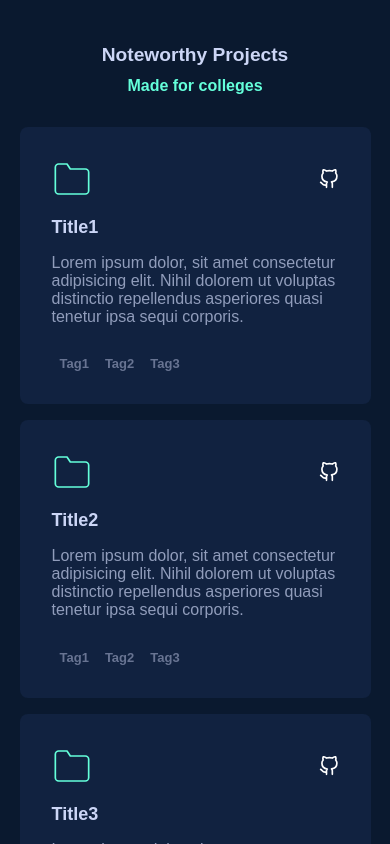
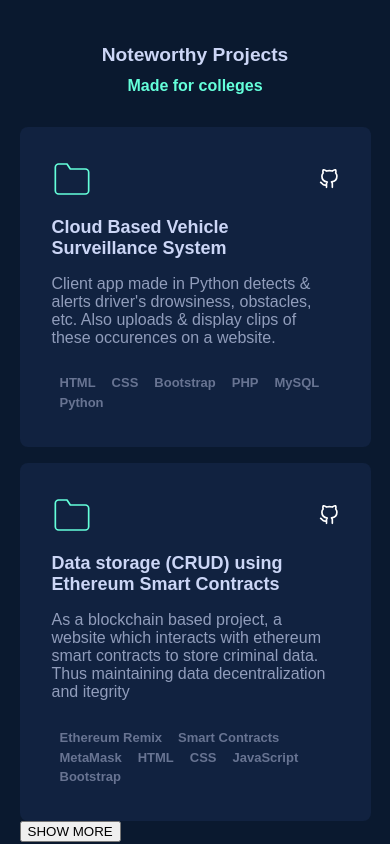
Before and after one commit to nishant-10/portfolio, a React (Create React App) app: page / in a window 390 px wide. Shown: the part 1900-2744 px from the top of the page. Built offline with nearby package versions, Linux system fonts and the light colour scheme.

Commit message:
fixed card css and added show more button

```diff
--- a/package.json
+++ b/package.json
@@ -1,6 +1,8 @@
 {
-  "name": "portfolio",
-  "version": "0.1.0",
+  "name": "hostinger-react",
+  "homepage": "http://www.nishantjoshi.com",
+  "version": "1.0.0",
+  "description": "my react application",
   "private": true,
   "dependencies": {
     "@emotion/react": "^11.9.0",
--- a/src/components/Cards.js
+++ b/src/components/Cards.js
@@ -46,7 +46,53 @@ const listItems = data.projects.map((projectitem) => (
     </div>
   </>
 ));
-function Cards() {
-  return listItems;
+function Cards(props) {
+  return (
+    <>
+      {data.projects.slice(0, props.visiblecards).map((projectitem) => (
+        <div className="singleCard">
+          <div className="cardTop">
+            <svg
+              xmlns="http://www.w3.org/2000/svg"
+              role="img"
+              viewBox="0 0 24 24"
+              fill="none"
+              stroke="currentColor"
+              stroke-width="1"
+              stroke-linecap="round"
+              stroke-linejoin="round"
+              class="feather feather-folder cardicon"
+            >
+              <title>Folder</title>
+              <path d="M22 19a2 2 0 0 1-2 2H4a2 2 0 0 1-2-2V5a2 2 0 0 1 2-2h5l2 3h9a2 2 0 0 1 2 2z"></path>
+            </svg>
+            <svg
+              xmlns="http://www.w3.org/2000/svg"
+              role="img"
+              viewBox="0 0 24 24"
+              fill="none"
+              stroke="currentColor"
+              stroke-width="2"
+              stroke-linecap="round"
+              stroke-linejoin="round"
+              class="feather feather-github cardicon"
+            >
+              <title>GitHub</title>
+              <path d="M9 19c-5 1.5-5-2.5-7-3m14 6v-3.87a3.37 3.37 0 0 0-.94-2.61c3.14-.35 6.44-1.54 6.44-7A5.44 5.44 0 0 0 20 4.77 5.07 5.07 0 0 0 19.91 1S18.73.65 16 2.48a13.38 13.38 0 0 0-7 0C6.27.65 5.09 1 5.09 1A5.07 5.07 0 0 0 5 4.77a5.44 5.44 0 0 0-1.5 3.78c0 5.42 3.3 6.61 6.44 7A3.37 3.37 0 0 0 9 18.13V22"></path>
+            </svg>
+          </div>
+          <div className="cardContent">
+            <p className="cardp projectTitle">{projectitem.Title}</p>
+            <p className="cardp projectSubtitle">{projectitem.Description}</p>
+          </div>
+          <div className="cardTags">
+            {projectitem.Tags.map((Tag) => (
+              <h1 className="projectTag">{Tag}</h1>
+            ))}
+          </div>
+        </div>
+      ))}
+    </>
+  );
 }
 export default Cards;
--- a/src/components/ProjectCards.js
+++ b/src/components/ProjectCards.js
@@ -1,16 +1,44 @@
-import React from "react";
+import React, { useState } from "react";
+import ReactDOM from "react-dom";
 import "../css/projectcards.css";
 import Cards from "./Cards";
 const data = require("../data/ProjectsCard.json");
 function ProjectCards() {
+  const [visible, setVisible] = useState(2);
+  const [allCardsShown, setallCardsShown] = useState(false);
+  const morecards = () => {
+    let element = document.getElementById("showMoreButt");
+    // var t = ReactDOM.findDOMNode(element);
+    // element.innerText = "SHOW LESS";
+
+    if (visible < data.projects.length) {
+      element.innerText = "SHOW MORE";
+      setVisible((prevValue) => prevValue + 2);
+    }
+    if (visible >= data.projects.length - 2) {
+      if (allCardsShown) {
+        element.innerText = "SHOW MORE";
+        setallCardsShown(false);
+        setVisible(2);
+      }
+      if (!allCardsShown) {
+        setallCardsShown(true);
+        element.innerText = "SHOW LESS";
+        setVisible((prevValue) => prevValue + 2);
+      }
+    }
+  };
   return (
     <>
       <div className="cardArea">
         <h1 className="cah1 cardAreaTitle">Noteworthy Projects</h1>
         <h1 className="cah1 cardAreaSubTitle">Made for colleges</h1>
         <div className="cards">
-          <Cards />
+          <Cards visiblecards={visible} />
         </div>
+        <button id="showMoreButt" onClick={morecards}>
+          SHOW MORE
+        </button>
       </div>
     </>
   );
--- a/src/css/cards.css
+++ b/src/css/cards.css
@@ -49,11 +49,29 @@
   color: #919dbb;
   font-size: 1rem;
   text-align: left;
+  height: 6rem;
   margin: 1rem 0 1.8rem 0;
 }
+
+.cardTags {
+  display: flex;
+  flex-direction: row;
+  flex-wrap: wrap;
+}
 .projectTag {
-  margin: 0 0.5rem 0 0.5rem;
+  margin: 0 0.5rem 0.3rem 0.5rem;
   display: inline;
   font-size: small;
+
   color: #687492;
 }
+@media only screen and (max-width: 1300px) {
+  .projectSubtitle {
+    height: 9rem;
+  }
+}
+@media only screen and (max-width: 1200px) {
+  .projectSubtitle {
+    height: auto;
+  }
+}
--- a/src/css/projectcards.css
+++ b/src/css/projectcards.css
@@ -28,8 +28,11 @@
 }
 
 @media only screen and (max-width: 1200px) {
+  .cardArea {
+    margin: 0 14% 0 14%;
+  }
   .cards {
-    grid-template-columns: 1fr 1fr;
+    grid-template-columns: 1fr;
     padding: 0.5rem;
     gap: 1rem;
   }
--- a/src/data/ProjectsCard.json
+++ b/src/data/ProjectsCard.json
@@ -1,34 +1,37 @@
 {
   "projects": [
     {
-      "Title": "Title1",
-      "Description": "Lorem ipsum dolor, sit amet consectetur adipisicing elit. Nihil dolorem ut voluptas distinctio repellendus asperiores quasi tenetur ipsa sequi corporis.",
-      "Tags": ["Tag1", "Tag2", "Tag3"]
+      "Title": "Cloud Based Vehicle Surveillance System",
+      "Description": "Client app made in Python detects & alerts driver's drowsiness, obstacles, etc. Also uploads & display clips of these occurences on a website.",
+      "Tags": ["HTML", "CSS", "Bootstrap", "PHP", "MySQL", "Python"]
     },
     {
-      "Title": "Title2",
-      "Description": "Lorem ipsum dolor, sit amet consectetur adipisicing elit. Nihil dolorem ut voluptas distinctio repellendus asperiores quasi tenetur ipsa sequi corporis.",
-      "Tags": ["Tag1", "Tag2", "Tag3"]
+      "Title": "Data storage (CRUD) using Ethereum Smart Contracts",
+      "Description": "As a blockchain based project, a website which interacts with ethereum smart contracts to store criminal data. Thus maintaining data decentralization and itegrity ",
+      "Tags": [
+        "Ethereum Remix",
+        "Smart Contracts",
+        "MetaMask",
+        "HTML",
+        "CSS",
+        "JavaScript",
+        "Bootstrap"
+      ]
     },
     {
-      "Title": "Title3",
-      "Description": "Lorem ipsum dolor, sit amet consectetur adipisicing elit. Nihil dolorem ut voluptas distinctio repellendus asperiores quasi tenetur ipsa sequi corporis.",
-      "Tags": ["Tag1", "Tag2", "Tag3"]
+      "Title": "Covid 19 Tracker using R Shiny",
+      "Description": "As a part of Big Data syllabus, a web application to visualize covid waves in a very interactive manner.",
+      "Tags": ["R", "R Shiny"]
     },
     {
-      "Title": "Title4",
-      "Description": "Lorem ipsum dolor, sit amet consectetur adipisicing elit. Nihil dolorem ut voluptas distinctio repellendus asperiores quasi tenetur ipsa sequi corporis.",
-      "Tags": ["Tag1", "Tag2", "Tag3"]
+      "Title": "Climate Change Analysis & visualization",
+      "Description": "As a part of Advanced Mining Techinques syllabus, wrote a python script to interactively visualize data using maps.",
+      "Tags": ["Python", "Jupyter Notebook", "MapBox API"]
     },
     {
-      "Title": "Title5",
-      "Description": "Lorem ipsum dolor, sit amet consectetur adipisicing elit. Nihil dolorem ut voluptas distinctio repellendus asperiores quasi tenetur ipsa sequi corporis.",
-      "Tags": ["Tag1", "Tag2", "Tag3"]
-    },
-    {
-      "Title": "Title6",
-      "Description": "Lorem ipsum dolor, sit amet consectetur adipisicing elit. Nihil dolorem ut voluptas distinctio repellendus asperiores quasi tenetur ipsa sequi corporis.",
-      "Tags": ["Tag1", "Tag2", "Tag3"]
+      "Title": "Desktop app for bruteforcing social media sites",
+      "Description": "App which uses combination of alphabets or dictionary to brute force attack login pages.",
+      "Tags": ["Python", "Tkinter", "Selenium"]
     }
   ]
 }
```
